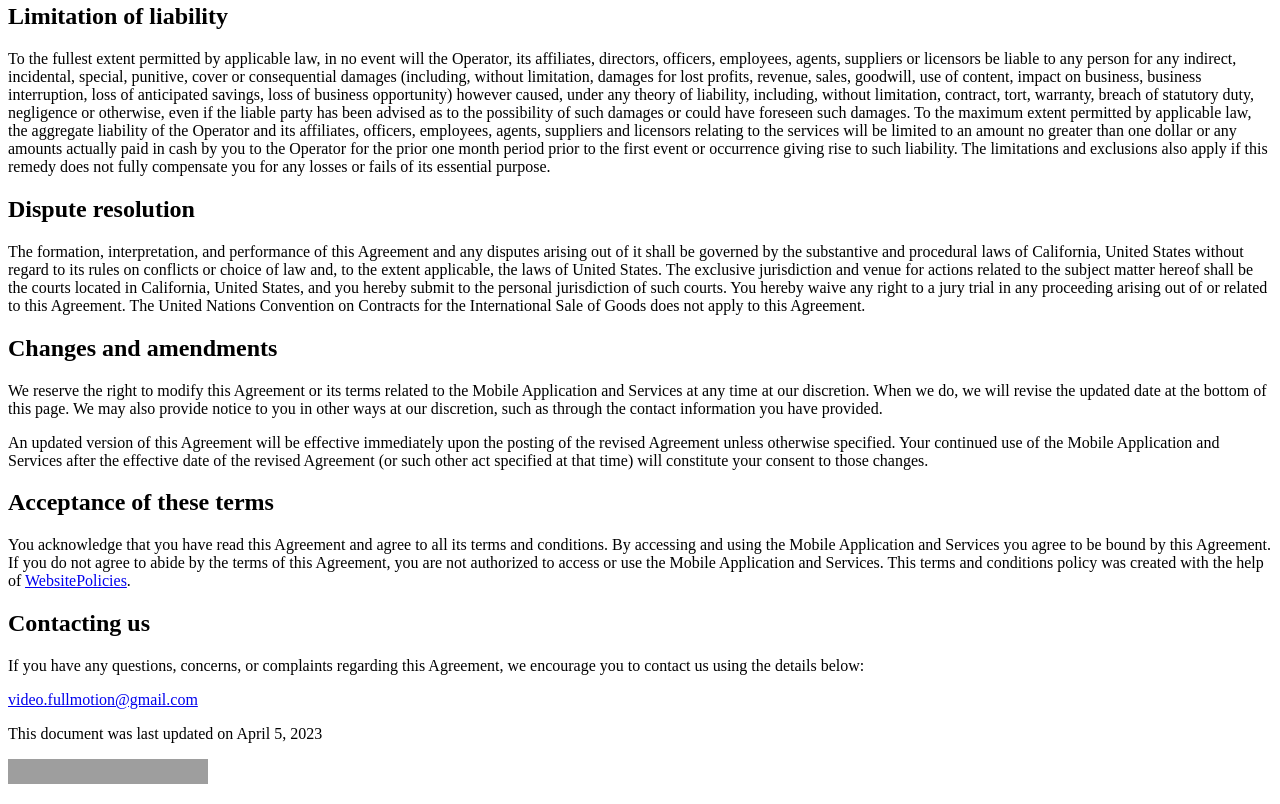
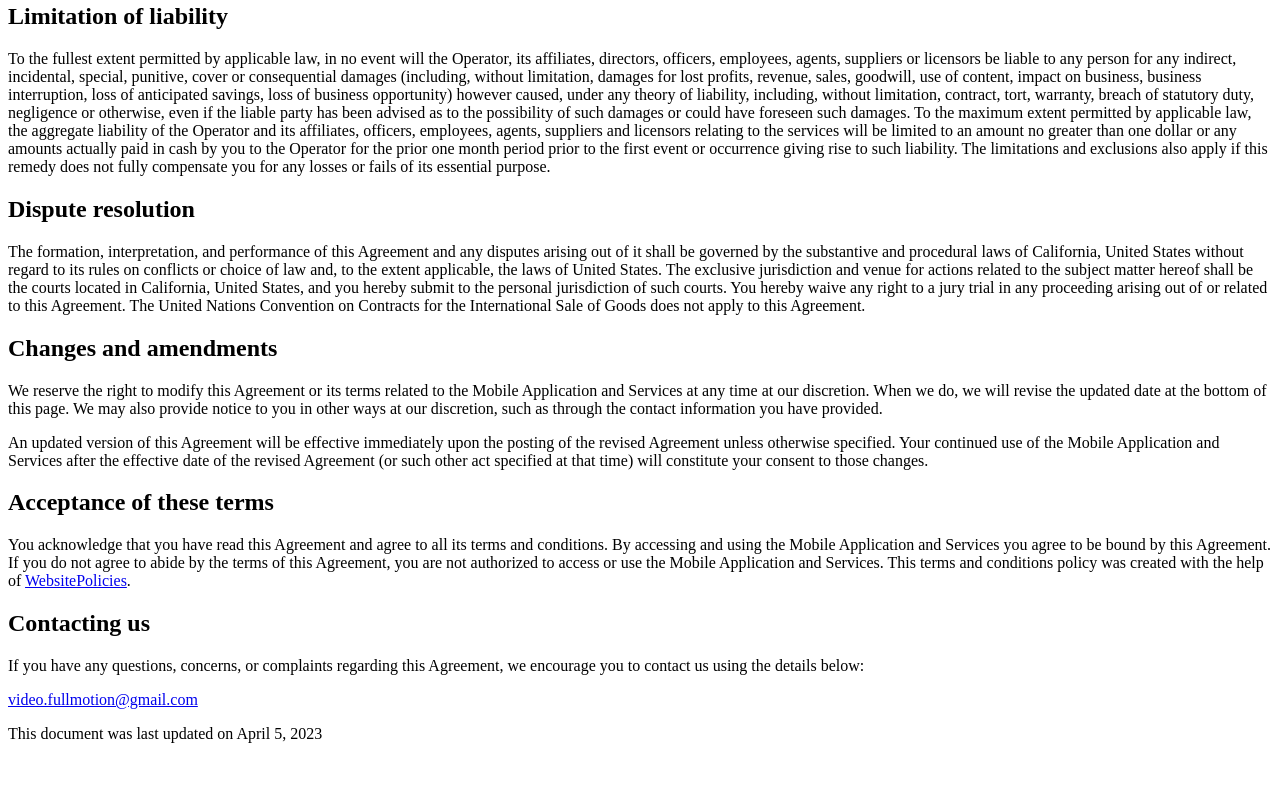
Before and after one commit to iMoneyPro/iMoneyPro, a plain HTML site: page termsofservice.html in a window 1280 px wide. Shown: the part 547-1351 px from the top of the page. After the commit the page ends 1306 px from the top, so only its background shows below. Drawn offline with Linux system fonts and the light colour scheme; grey boxes are pictures that could not be loaded.

Commit message:
删除多余的标识

```diff
--- a/termsofservice.html
+++ b/termsofservice.html
@@ -25,7 +25,6 @@
 <p>If you have any questions, concerns, or complaints regarding this Agreement, we encourage you to contact us using the details below:</p>
 <p><a href="&#109;&#097;&#105;&#108;&#116;&#111;&#058;&#118;id&#101;&#111;&#46;&#102;&#117;l&#108;&#109;o&#116;i&#111;&#110;&#64;&#103;ma&#105;l&#46;&#99;&#111;&#109;">&#118;&#105;&#100;&#101;o.&#102;&#117;ll&#109;&#111;t&#105;&#111;&#110;&#64;&#103;m&#97;&#105;l&#46;com</a></p>
 <p>This document was last updated on April 5, 2023</p>
-<p class="madewith"><a href="https://www.websitepolicies.com/?via=madewithbadge" target="_blank" rel="nofollow"><img width="200" height="25" alt="Made with WebsitePolicies" src="https://cdn.websitepolicies.io/img/badge.png" srcset="https://cdn.websitepolicies.io/img/badge_2x.png 2x"></a></p>
         </body>
 
 </html>
```
